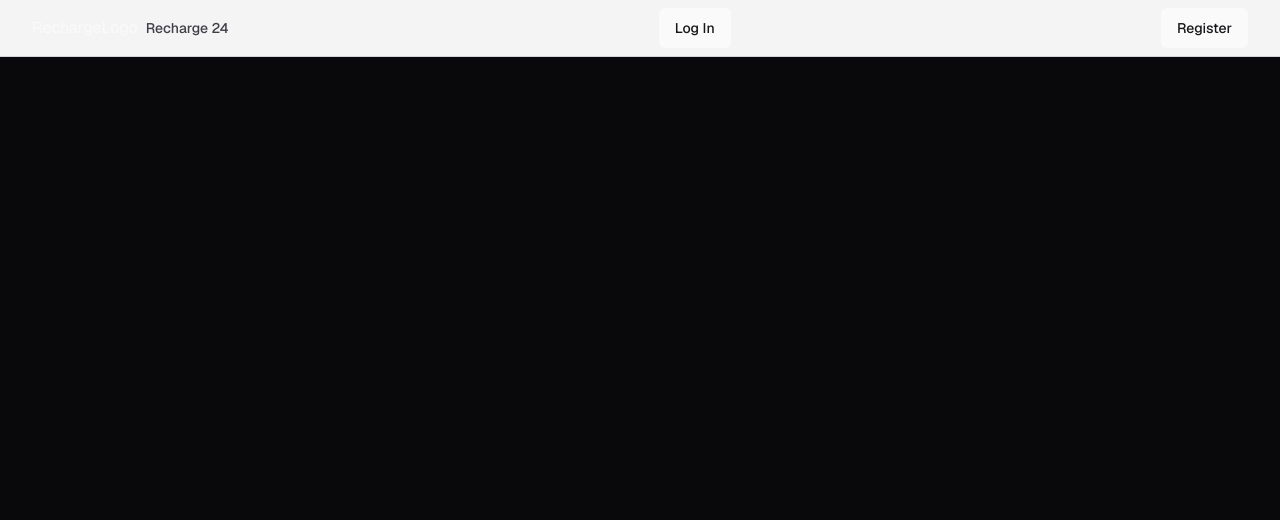
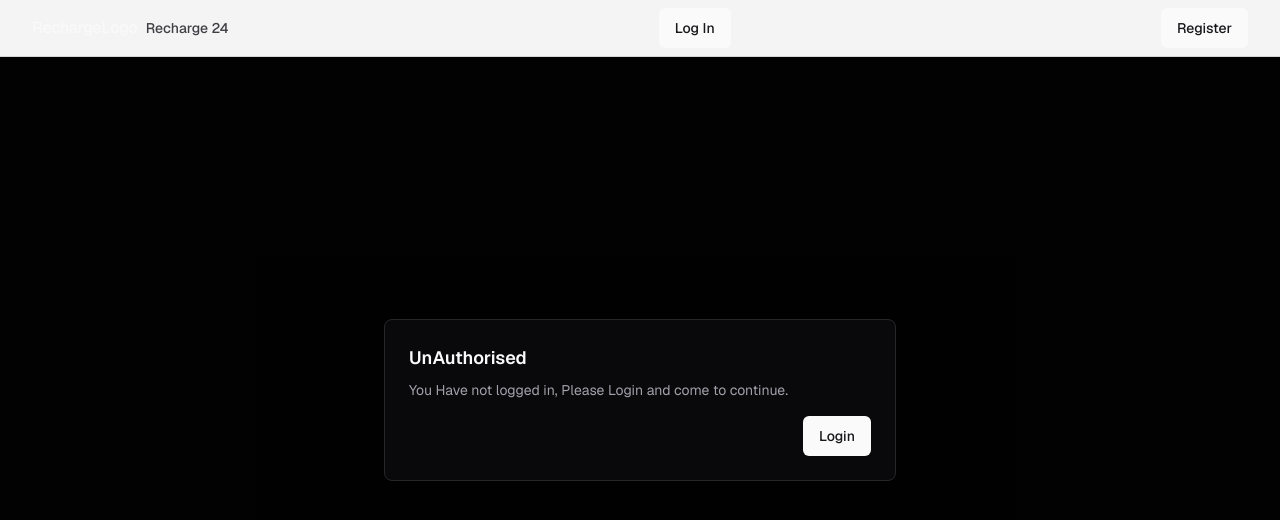
Before and after one commit to Syed-Javith/Recharge-24, a Next.js app: page /profile in a window 1280 px wide. Shown: the top 520 px of the page. Built offline with nearby package versions, Linux system fonts and the light colour scheme; no server answers.

Commit message:
Dialog Box Added,Ticket Bookin added

```diff
--- a/src/app/(auth)/verify-password/page.tsx
+++ b/src/app/(auth)/verify-password/page.tsx
@@ -16,48 +16,47 @@ interface VerifyPasswordProp{
     token : string
 }
 
-const page: FC<pageProps> =  ({}) => {
+const Page: FC<pageProps> = ({}) => {
 
     const searchParams = useSearchParams();
     const router = useRouter();
     const [error, setError] = useState<boolean>(false);
     const [success, setSuccess] = useState<boolean>(false);
 
-
-    const { mutate : verifyPassword , isPending } = useMutation({
-        mutationFn : async ({ email , token } : VerifyPasswordProp ) => {
+    const { mutate: verifyPassword, isPending } = useMutation({
+      mutationFn: async ({ email, token }: VerifyPasswordProp) => {
         await axios.get(
-                CSRBaseUrl + "authenticate/forgot_password" ,
+          CSRBaseUrl + "authenticate/forgot_password",
           {
-                    params : {
-                        email , token
+            params: {
+              email, token
             }
           }
         )
       },
-        onError : (err) => {
-            setError(true)
-            console.log("error : " , err);
+      onError: (err) => {
+        setError(true);
+        console.log("error : ", err);
 
-            if(err instanceof AxiosError){
+        if (err instanceof AxiosError) {
           toast.error(err.response?.data.detail ?? 'Invalid Request')
-            }else{
+        } else {
           toast.error("Something went wrong")
         }
       },
-        onSuccess : (data) => {
-            setSuccess(true)
+      onSuccess: (data) => {
+        setSuccess(true);
         toast.success("Password Reset Success");
         router.replace("login");
         router.refresh();
       }
-    })
+    });
 
-    useEffect(()=>{
+    useEffect(() => {
       const email = searchParams.get('email') as string;
       const token = searchParams.get('token') as string;
-        verifyPassword({ email , token })
-    },[])
+      verifyPassword({ email, token });
+    }, []);
 
     return (
       <div>
@@ -74,4 +73,4 @@ const page: FC<pageProps> =  ({}) => {
     )
   }
 
-export default page;
+  export default Page;
--- /dev/null
+++ b/src/components/DialogBox.tsx
@@ -0,0 +1,43 @@
+"use client"
+import React, { useEffect, useState } from 'react'
+import {
+    AlertDialog,
+    AlertDialogContent,
+    AlertDialogDescription,
+    AlertDialogFooter,
+    AlertDialogHeader,
+    AlertDialogTitle,
+    AlertDialogTrigger,
+} from "@/components/ui/alert-dialog";
+import { Button } from "./ui/Button";
+
+import Link from 'next/link';
+const DialogBox = () => {
+    const [open, setOpen] = useState<boolean>(false);
+    useEffect(() => {
+        setOpen(true)
+    }, [])
+    return (
+
+        <AlertDialog open={open} onOpenChange={setOpen} >
+            <AlertDialogContent>
+                <AlertDialogHeader>
+                    <AlertDialogTitle>UnAuthorised</AlertDialogTitle>
+                    <AlertDialogDescription>
+                        You Have not logged in, Please Login and come to continue.
+                    </AlertDialogDescription>
+                </AlertDialogHeader>
+                <AlertDialogFooter>
+                    <Link href={'/login'}>
+                        <Button asChild>
+                            <span>Login</span>
+                        </Button>
+                    </Link>
+                </AlertDialogFooter>
+            </AlertDialogContent>
+        </AlertDialog>
+
+    )
+}
+
+export default DialogBox
--- a/src/components/Profile.tsx
+++ b/src/components/Profile.tsx
@@ -9,6 +9,7 @@ import { toast } from "sonner";
 import { AlertCircle, Atom, Brain, CalendarHeart, Loader2, Phone, School } from "lucide-react";
 import { Avatar, AvatarFallback, AvatarImage } from "./ui/Avatar";
 import EditProfileForm from "./forms/EditProfileForm";
+import DialogBox from "./DialogBox";
 
 interface ProfileProps {}
 
@@ -57,7 +58,7 @@ const Profile: FC<ProfileProps> = ({}) => {
         <Loader2 className="animate-spin mx-auto mt-[25%]" size={40} />
 
     : (profile==undefined) ?
-        <></>
+        <DialogBox />
 
     : (error) ?
       <div className="flex items-center justify-center mx-auto mt-[25%]">
--- a/src/components/Proshow/ProshowList.tsx
+++ b/src/components/Proshow/ProshowList.tsx
@@ -24,6 +24,7 @@ import BuyProShowButton from "./BuyProShowButton";
 import { getAuthSession } from "@/lib/auth";
 import Link from "next/link";
 import { Button } from "../ui/Button";
+import DialogBox from "../DialogBox";
 
 interface ProshowListProps {
 
@@ -32,25 +33,7 @@ interface ProshowListProps {
 const ProshowList: FC<ProshowListProps> = async ({}) => {
   const session = await getAuthSession();
   if(!session){
-    return <AlertDialog open={true}>
-    <AlertDialogTrigger>Open</AlertDialogTrigger>
-    <AlertDialogContent>
-      <AlertDialogHeader>
-        <AlertDialogTitle>UnAuthorised</AlertDialogTitle>
-        <AlertDialogDescription>
-        You Have not logged in, Please Login and come to continue.
-        </AlertDialogDescription>
-      </AlertDialogHeader>
-      <AlertDialogFooter>
-        <Link href={'/login'}>
-        <Button>
-        Login
-        </Button>
-        </Link>
-      </AlertDialogFooter>
-    </AlertDialogContent>
-  </AlertDialog>
-
+    return  <DialogBox />
   }
   const is_rec = session?.id.includes("rajalakshmi.edu.in");
   const res = await fetch(SSRBaseUrl + "proshow/proshows/", {
```
Lines whose indentation alone changed are shown as unchanged.
